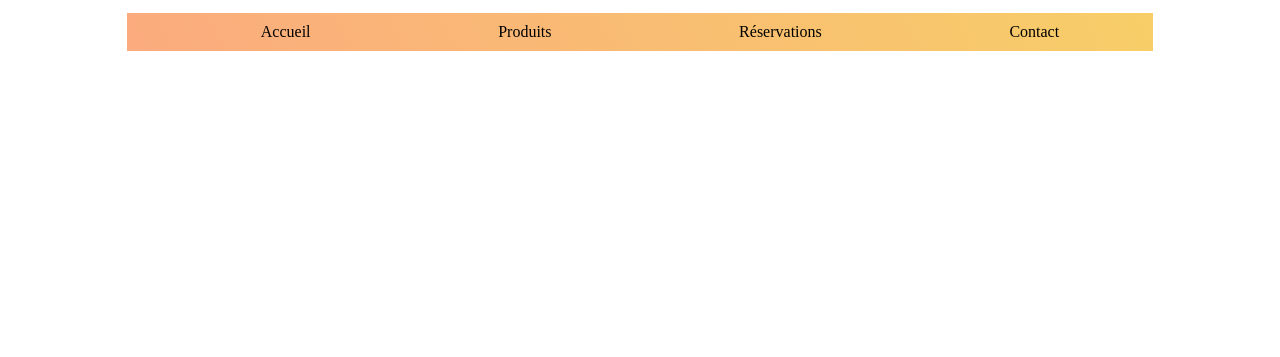
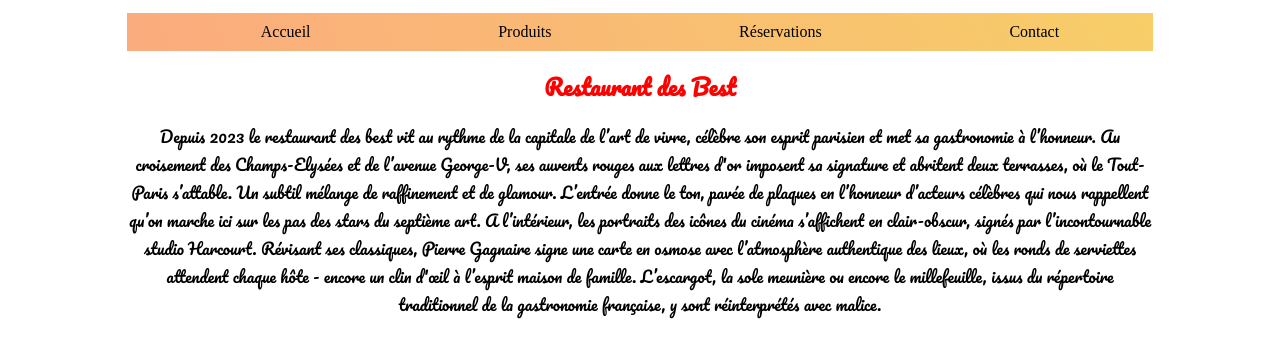
Before and after one commit to Lounissa/vitrine-d-un-restaurant, a plain HTML site: page index.html in a window 1280 px wide. Shown: the part 143-500 px from the top of the page. Drawn offline with Linux system fonts and the light colour scheme.

Commit message:
rajout du content

```diff
--- a/css/style.css
+++ b/css/style.css
@@ -22,3 +22,7 @@ padding:20px;
 
 .menu li a{text-decoration: none; color:black}
 .menu li:hover{  background: white;padding:10px}
+.content {text-align: center;}
+.content h1{color:red;    font-family: 'Pacifico';font-size: 22px;
+}
+.content p{font-family: 'Pacifico'}
--- a/index.html
+++ b/index.html
@@ -6,6 +6,8 @@
     <meta name="viewport" content="width=device-width, initial-scale=1.0">
     <title>Restaurant des BEST | www.restodesbest.com</title>
     <link rel="stylesheet" href="css/style.css" class="style">
+    <link href='https://fonts.googleapis.com/css?family=Pacifico' rel='stylesheet'>
+
 </head>
 <body>
 
@@ -21,7 +23,11 @@
         <li><a href="pages/contact.html">Contact</a></li>
     </ul>
 </div>
+<div class="content">
+    <h1>Restaurant des Best</h1>
+<p> Depuis 2023 le restaurant des best vit au rythme de la capitale de l’art de vivre, célèbre son esprit parisien et met sa gastronomie à l’honneur. Au croisement des Champs-Elysées et de l’avenue George-V, ses auvents rouges aux lettres d'or imposent sa signature et abritent deux terrasses, où le Tout-Paris s’attable. Un subtil mélange de raffinement et de glamour. L’entrée donne le ton, pavée de plaques en l’honneur d’acteurs célèbres qui nous rappellent qu’on marche ici sur les pas des stars du septième art. A l’intérieur, les portraits des icônes du cinéma s’affichent en clair-obscur, signés par l’incontournable studio Harcourt. Révisant ses classiques, Pierre Gagnaire signe une carte en osmose avec l’atmosphère authentique des lieux, où les ronds de serviettes attendent chaque hôte - encore un clin d'œil à l’esprit maison de famille. L’escargot, la sole meunière ou encore le millefeuille, issus du répertoire traditionnel de la gastronomie française, y sont réinterprétés avec malice.</p>
 
+</div>
 
 </body>
 </html>
```
